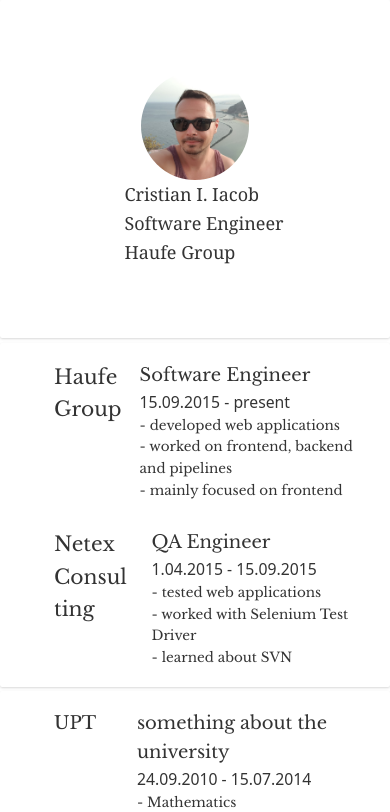
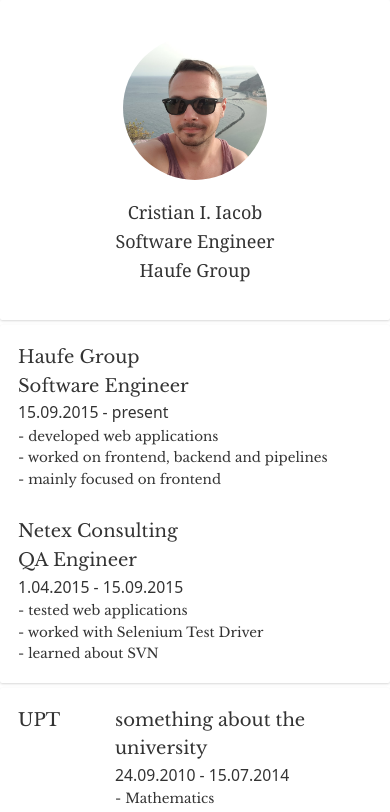
Before and after one commit to CristianIacob/resume, a Next.js app: page / in a window 390 px wide. Shown: the top 812 px of the page. Built offline with nearby package versions, Linux system fonts and the light colour scheme.

Commit message:
mobile style adjustments

```diff
--- a/components/Education/index.jsx
+++ b/components/Education/index.jsx
@@ -33,7 +33,7 @@ function Education(props) {
 
   return (
     <Group>
-      <section className="w-full flex items-center ml-8">
+      <section className="w-full flex items-center">
         {education.map((education, i) => {
           return (
             <section key={`education-${i}`} className="flex flex-row w-full">
--- a/components/Experience/index.jsx
+++ b/components/Experience/index.jsx
@@ -1,12 +1,8 @@
 import React from "react";
 import Group from "../Group";
 
-const sectionStyle = {
-  transition: "all ease-out 700ms",
-};
-
 const Company = (props) => {
-  return <h1 className="text-lg w-1/4">{props.name}</h1>;
+  return <h1 className="text-base md:w-1/4">{props.name}</h1>;
 };
 
 const Responsabilities = (props) => {
@@ -21,7 +17,7 @@ const Responsabilities = (props) => {
 
 const Job = (props) => {
   return (
-    <section className="flex flex-col ml-4">
+    <section className="flex flex-col md:ml-4">
       <h2 className="text-base">{props.position}</h2>
       <h4 className="text-sm font-sans">
         {props.startDate} - {props.endDate}
@@ -35,10 +31,12 @@ function Experience(props) {
   const workplaces = props.data;
   return (
     <Group>
-      <section style={sectionStyle} className="w-full flex flex-col items-start ml-8">
+      <section className="w-full flex flex-col items-start">
         {workplaces.map((work, i) => {
           return (
-            <section key={`workplace-${i}`} className={`flex w-full flex-row${i < workplaces.length - 1 ? " mb-6" : ""}`}>
+            <section
+              key={`workplace-${i}`}
+              className={`flex w-full text-left items-start flex-col md:flex-row${i < workplaces.length - 1 ? " mb-6" : ""}`}>
               <Company name={work.company} />
               <Job position={work.position} startDate={work.startDate} endDate={work.endDate} responsabilities={work.responsabilities} />
             </section>
--- a/components/Layout/index.js
+++ b/components/Layout/index.js
@@ -5,7 +5,7 @@ const Layout = ({ children }) => {
   return (
     <div className="h-full">
       <div className="mx-auto">
-        <main className="container flex justify-center flex-wrap mx-auto">{children}</main>
+        <main className="container flex flex-col justify-center mx-auto">{children}</main>
       </div>
     </div>
   );
--- a/components/PersonalInfo/index.jsx
+++ b/components/PersonalInfo/index.jsx
@@ -2,17 +2,18 @@ import React from "react";
 import Group from "../Group";
 
 /**
- * TODO: need contact info somewhere here; maybe right?
+ * TODO: need contact info somewhere here; maybe right-side?
  * need email, phone, github, linkedin(?)
+ * maybe takeout the workplace from here
  * */
 
 function PersonalInfo(props) {
   const { name, title, workplace } = props.data;
   return (
     <Group>
-      <section className="w-full flex flex-col items-center px-12 py-12 md:flex-row lg:flex-row">
-        <img className="w-24 h-24 md:w-36 md:h-36 lg:w-36 lg:h-36 object-cover rounded-full" src={`/profile.jpg`} />
-        <section className="flex flex-col ml-4 font-serif">
+      <section className="w-full flex flex-col items-center px-4 py-4 md:flex-row lg:flex-row">
+        <img className="w-32 h-32 md:w-36 md:h-36 lg:w-36 lg:h-36 object-cover rounded-full" src={`/profile.jpg`} />
+        <section className="flex flex-col items-center md:items-start md:ml-4 font-serif mt-4 md:mt-0">
           <span>{name}</span>
           <span>{title}</span>
           <span>{workplace}</span>
```
